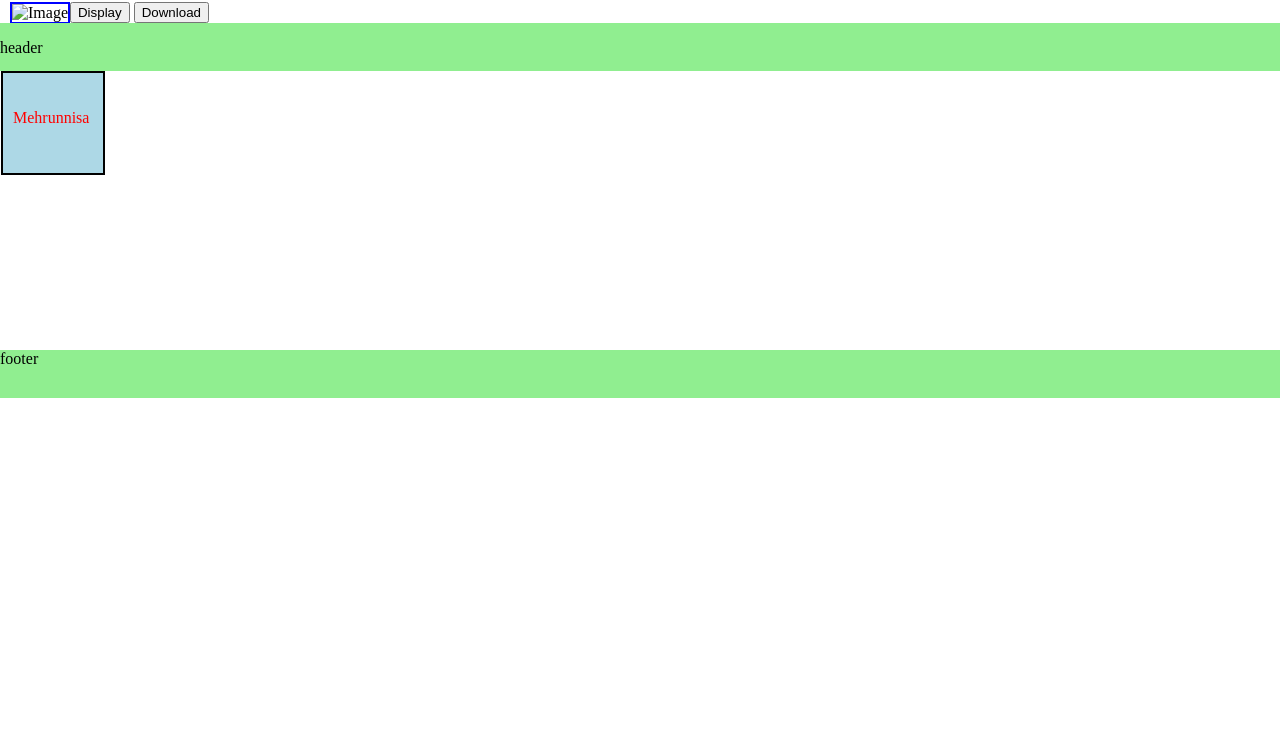
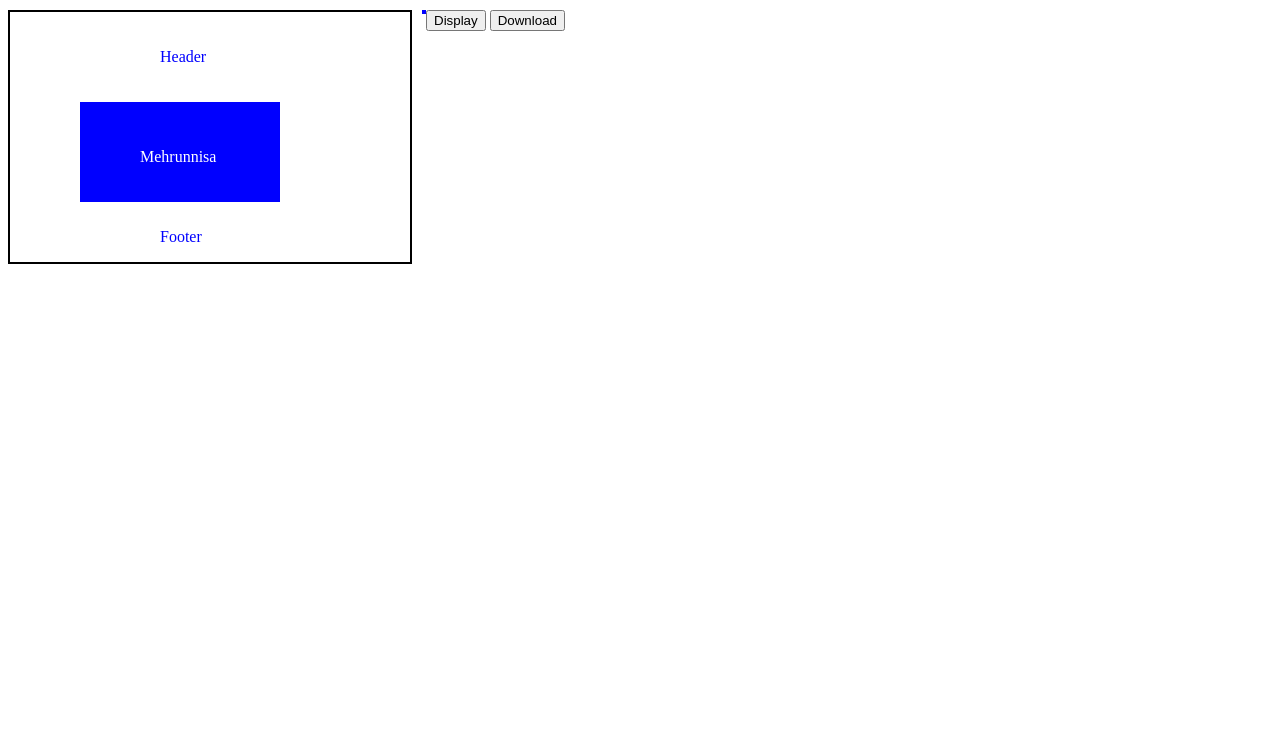
Before and after one commit to Mehrun-nisa/Canves-to-Image, a plain HTML site: page index.html in a window 1280 px wide. Shown: the part 56-800 px from the top of the page. Drawn offline with Linux system fonts and the light colour scheme.

Commit message:
Canvas object Display

```diff
--- a/index.html
+++ b/index.html
@@ -9,15 +9,13 @@
 </head>
 <body>
     <h1>Convas to Image Convertion</h1>
-
+   <!-- Button -->
         <button type="button" id="Display">Display</button>
         <button type="button" id="Download" >Download</button>
-
-    <div class="header"><p>header</p></div>
-    <canvas id="myCanvas" width="100%" height="100%"></canvas>
-    <img src="" id="imgConverter" alt="Image">
-    <div class="footer">footer</div>
-
+    <!-- Canvas image -->
+    <canvas id="myCanvas" width="400" height="250"></canvas>
+    <img src="" id="imgConverter">
+<!-- javaScript -->
     <script>
  const btnDisplay=document.querySelector('#Display');
  const btnDownload=document.querySelector('#Download');
@@ -25,14 +23,34 @@
  const myCanvas=document.querySelector('#myCanvas');
  const ctx=myCanvas.getContext('2d');
 
+//  javaScript Styling
  ctx.font="16px Times New Roman";
- ctx.fillStyle='red';
- ctx.fillText('Mehrunnisa',10,50);
+ ctx.fillStyle='blue';
+ ctx.fillText('Header',150,50);
+ ctx.fillText('Footer',150,230);
+ ctx.fillRect(70,90,200,100);
+ ctx.fillStyle='white';
+ ctx.fillText('Mehrunnisa',130,150);
+ btnDisplay.addEventListener('click',function(){
+    const dataURL=myCanvas.toDataURL('image/jpeg');
+    imgConverter.src=dataURL;
+ });
+
+btnDownload.addEventListener('click',function(){
+
+    const image=myCanvas.toDataURL();
+    const link = document.createElement('a')
+  link.href=image;
+  link.download(image.png);
+ });
+
+
+
+
+
+
 
 
     </script>
-
-
-
 </body>
 </html>
--- a/styles.css
+++ b/styles.css
@@ -1,16 +1,7 @@
-html, body {
-    margin: 0;
-    padding: 0;
-}
 #myCanvas
 {
     float: left;
     border: 2px solid black;
-    object-fit: scale-down;
-    background: lightblue;
-    z-index: 0;
-    margin: 69px 25px 9px -208px;
-    position: fixed;
 }
 #imgConverter
 {
@@ -18,14 +9,3 @@ html, body {
     border: 2px solid blue;
     margin-left: 10px;
 }
-.header, .footer {
-    position: fixed;
-    width: 100%;
-    height: 48px;
-    left: 0;
-    background: lightgreen;
-    z-index: 1;
-}
-.footer {
-    bottom: 346px;
-}
```
